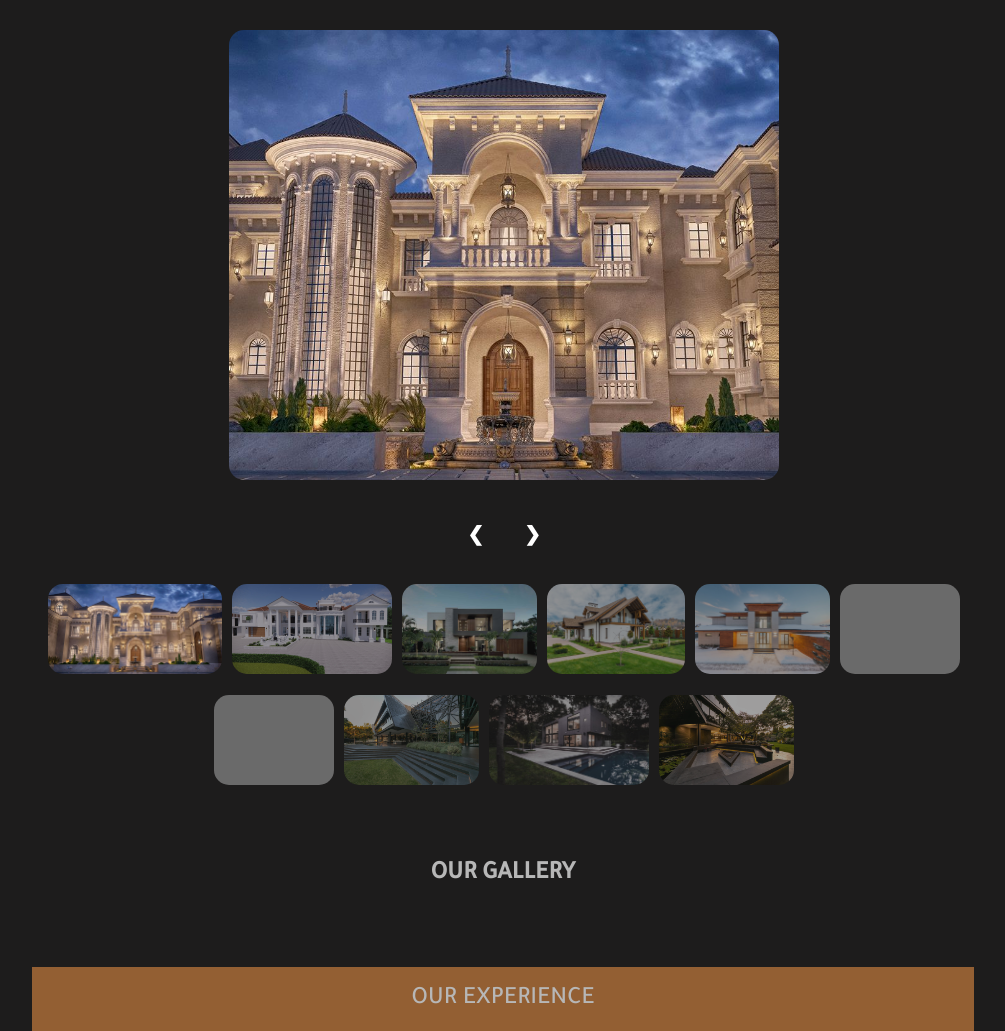
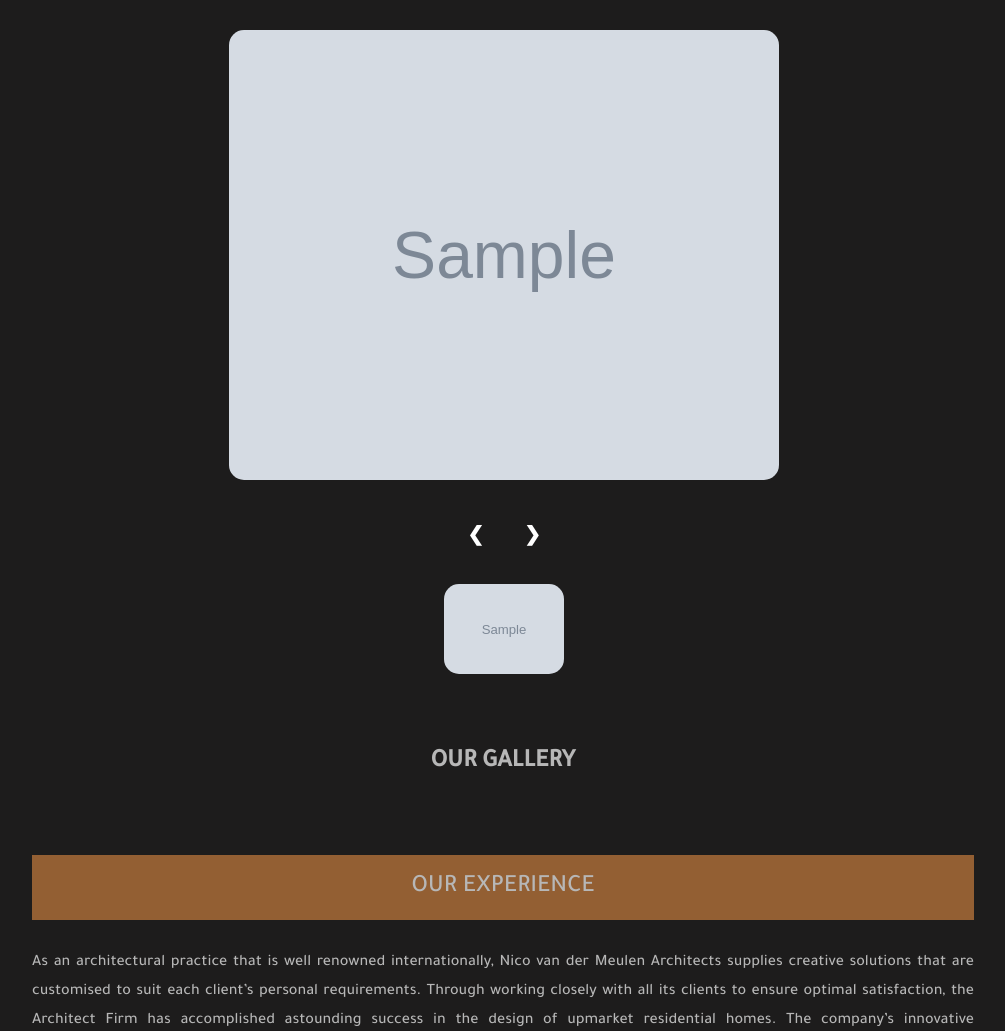
Before and after one commit to itachiisdead/web_project_ArchiCraft-Engineering, a PHP site: page /details.php in a window 1280 px wide. Shown: the part 70-1101 px from the top of the page, without its empty margins (136-1141 px from the left). Run offline with PHP 8.4, Linux system fonts and the light colour scheme; data comes from the database, SQL or seed files in the repository; tables that the repository leaves empty or names only in its code hold one stand-in row (values such as "Sample post"); grey boxes marked "Sample" are stand-in pictures; grey boxes are pictures that could not be loaded.

Commit message:
Update details.php

```diff
--- a/details.php
+++ b/details.php
@@ -6,7 +6,7 @@
         $db="db";
        $connect= mysqli_connect($host,$user,$pass,$db);
 
-    $projects= "select * from projects ";
+    $projects= "select * from gallery ";
     $q=mysqli_query($connect,$projects);
     $rows = $q -> fetch_all(MYSQLI_ASSOC);
 
@@ -61,7 +61,7 @@
       foreach ($rows as $row){
           echo " <div class='mySlides' >
           <div class='numbertext'></div>
-        <img src='".$row['image']."' style='width:100%'>
+        <img src='".$row['img1']."' style='width:100%'>
     </div>
         ";
       }
@@ -81,7 +81,7 @@
     <?php
       foreach ($rows as $row){
           echo " <div class='column' >
-          <img class='demo cursor' src='".$row['image']."' style='width:100%' onclick='currentSlide(1)' alt=''>
+          <img class='demo cursor' src='".$row['img2']."' style='width:100%' onclick='currentSlide(1)' alt=''>
     </div>
         ";
       }
```
